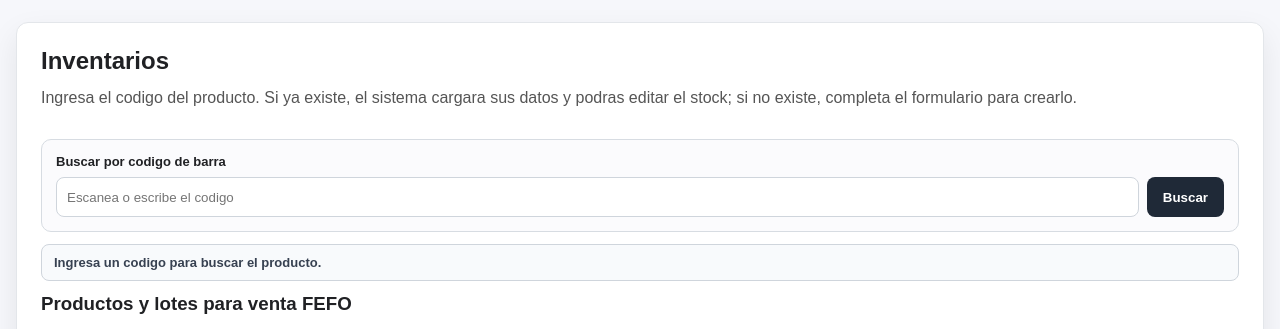
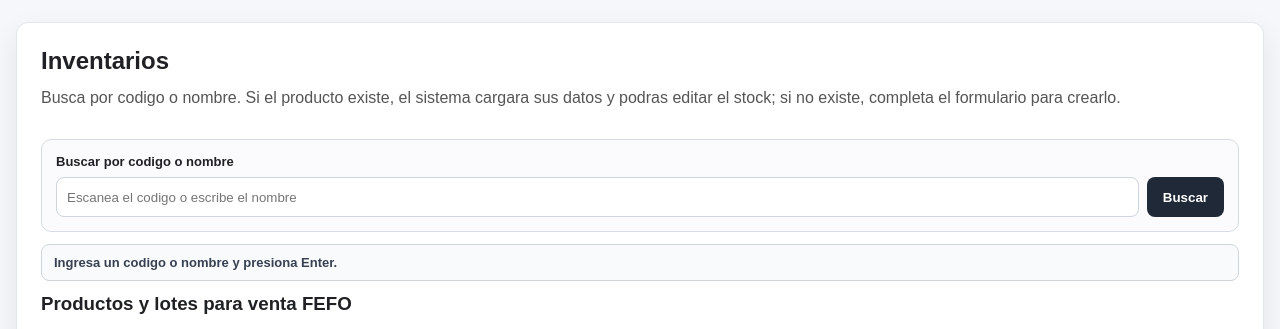
Before and after one commit to Apalomino25/sistemaventadm, a PHP site: page /views/inventarios.php in a window 1280 px wide. Shown: the top 329 px of the page. Run offline with PHP 8.4, Linux system fonts and the light colour scheme; a user stored in the database is signed in; data comes from the database, SQL or seed files in the repository; data that the repository does not hold is empty.

Commit message:
Update inventarios.php

```diff
--- a/views/inventarios.php
+++ b/views/inventarios.php
@@ -98,7 +98,7 @@ function estadoLoteInventario(array $producto, int $diasAlerta): array {
     <div class="inventario-header">
         <div>
             <h2>Inventarios</h2>
-            <p>Ingresa el codigo del producto. Si ya existe, el sistema cargara sus datos y podras editar el stock; si no existe, completa el formulario para crearlo.</p>
+            <p>Busca por codigo o nombre. Si el producto existe, el sistema cargara sus datos y podras editar el stock; si no existe, completa el formulario para crearlo.</p>
         </div>
     </div>
 
@@ -133,16 +133,17 @@ function estadoLoteInventario(array $producto, int $diasAlerta): array {
     <?php endif; ?>
 
     <div class="inventario-buscador">
-        <label for="codigoBusquedaInventario">Buscar por codigo de barra</label>
+        <label for="codigoBusquedaInventario">Buscar por codigo o nombre</label>
         <div class="inventario-buscador-linea">
-            <input type="text" id="codigoBusquedaInventario" autocomplete="off" placeholder="Escanea o escribe el codigo">
+            <input type="text" id="codigoBusquedaInventario" autocomplete="off" placeholder="Escanea el codigo o escribe el nombre">
             <button type="button" id="btnBuscarInventario">Buscar</button>
         </div>
     </div>
 
     <div id="mensajeInventario" class="mensaje-inventario nuevo">
-        Ingresa un codigo para buscar el producto.
+        Ingresa un codigo o nombre y presiona Enter.
     </div>
+    <div id="resultadosInventario" class="resultados-inventario oculto"></div>
 
     <form id="formInventario" class="inventario-form inventario-form-resultado oculto">
         <input type="hidden" name="productoID" id="productoID">
```
